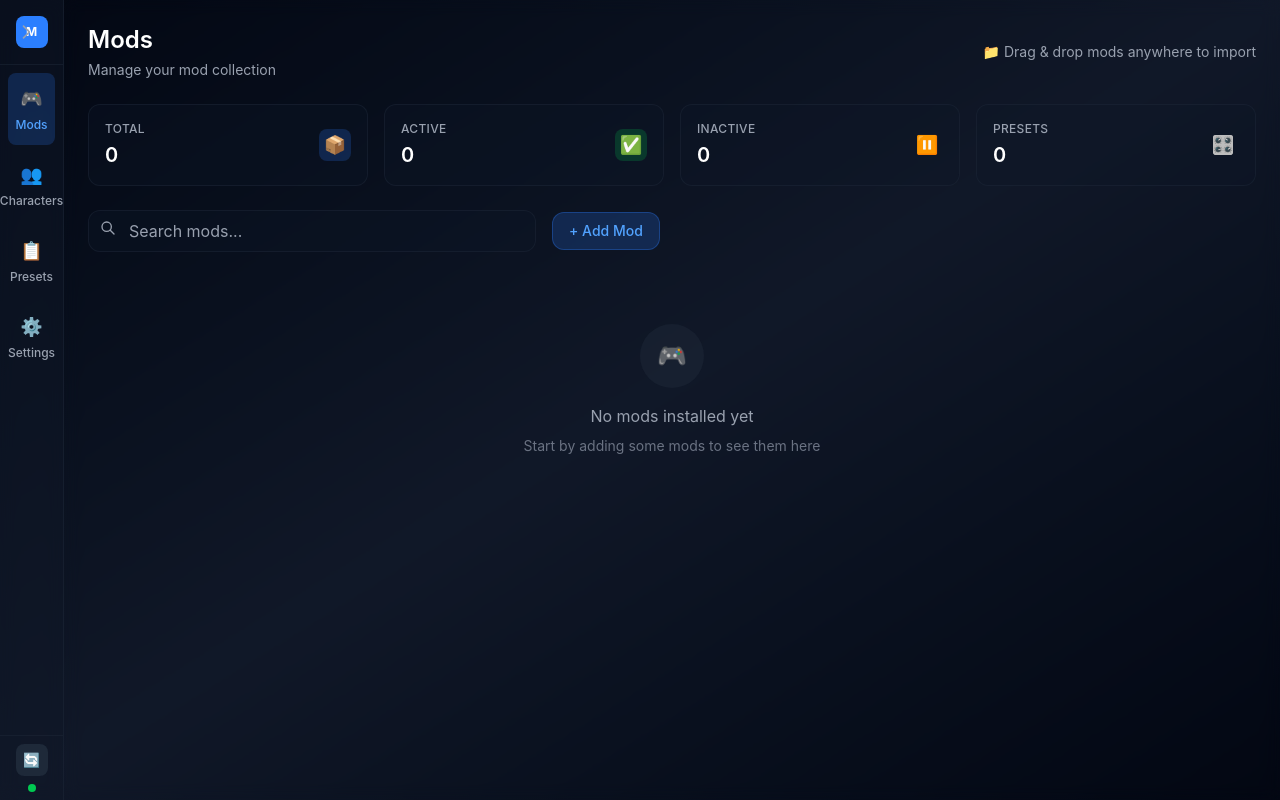
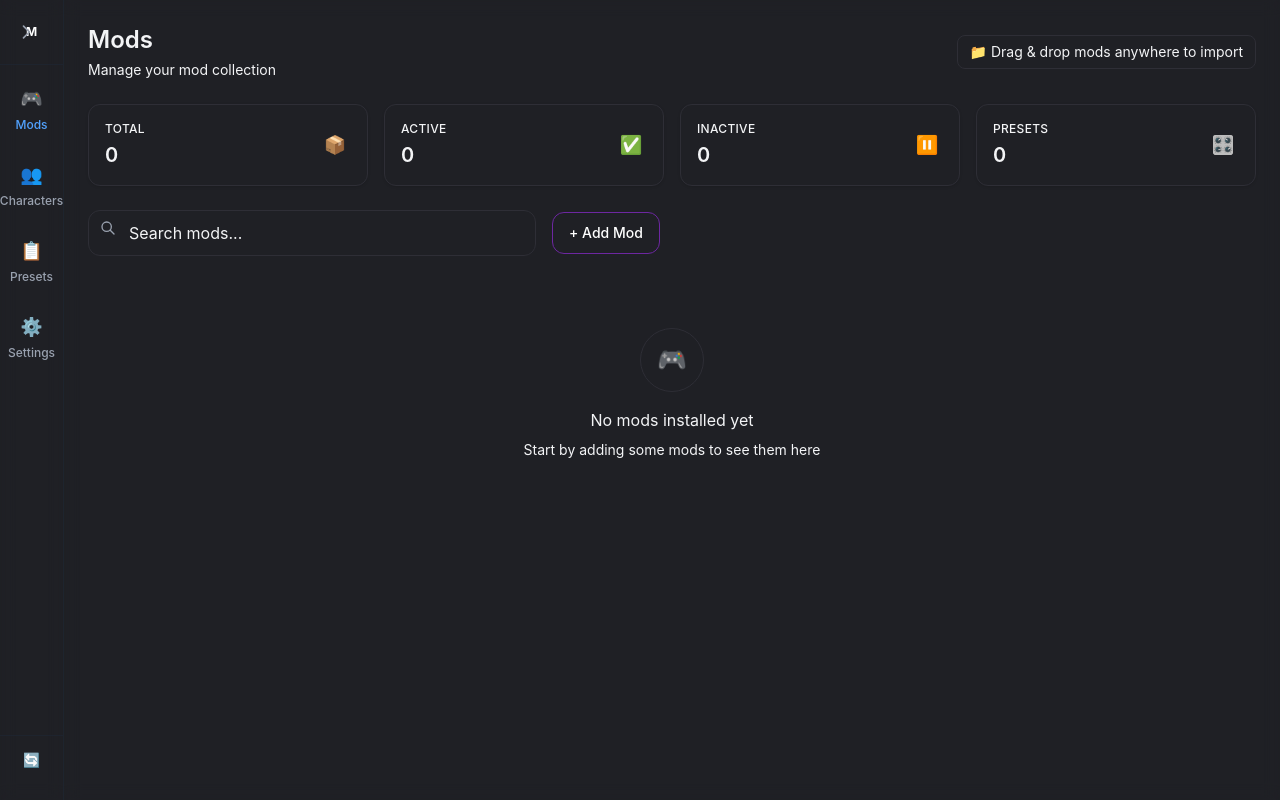
Before and after one commit to RynxPro/aether-manager, a React (Vite) app: page / in a window 1280 px wide. Built offline with nearby package versions, Linux system fonts and the light colour scheme.

Commit message:
removed the gradient bg

```diff
--- a/package.json
+++ b/package.json
@@ -14,6 +14,7 @@
     "@tauri-apps/api": "^2.8.0",
     "@tauri-apps/plugin-dialog": "^2.4.0",
     "@tauri-apps/plugin-opener": "^2",
+    "framer-motion": "^12.23.12",
     "react": "^19.1.0",
     "react-dom": "^19.1.0",
     "tailwindcss": "^4.1.13"
--- a/src/App.css
+++ b/src/App.css
@@ -7,7 +7,14 @@
   font-weight: 400;
 
   color: #f6f6f6;
-  background-color: #0a0a0a;
+
+  --bg: #1f2025; /* main app background */
+  --surface: #303035; /* cards / panels */
+  --accent: #6d27a1; /* main purple */
+  --accent-bright: #ca5fff; /* bright purple for strong CTAs (use sparingly) */
+  --text: #f3f4f6; /* primary text (near white) */
+  --text-muted: #9ca3af; /* secondary / helper text */
+  --border: #2e2e36; /* subtle divider / stroke */
 
   font-synthesis: none;
   text-rendering: optimizeLegibility;
@@ -18,16 +25,24 @@
 
 * {
   box-sizing: border-box;
+  background: none !important;
+  background-image: none !important;
+  background-color: transparent !important;
 }
 
 body {
   margin: 0;
   padding: 0;
-  background-color: #0a0a0a;
-  color: #f6f6f6;
+  background: var(--bg) !important;
+  color: var(--text);
+  background-image: none !important;
+  background-color: var(--bg) !important;
+  -webkit-print-color-adjust: exact;
+  print-color-adjust: exact;
 }
 
 #root {
   height: 100vh;
   width: 100vw;
+  background-color: var(--bg);
 }
--- a/src/pages/CharacterModPage.tsx
+++ b/src/pages/CharacterModPage.tsx
@@ -12,11 +12,11 @@ const CharacterModPage: React.FC<CharacterModPageProps> = ({
   characterId,
   onBack,
 }) => {
-  const { mods, loading, error, toggleModActive } = useMods();
+  const { mods, loading, error, toggleModActive, deleteMod } = useMods();
   const { characters } = useCharacters();
 
   // Filter mods for this specific character
-  const characterMods = mods.filter(mod => mod.character === characterId);
+  const characterMods = mods?.filter(mod => mod.character === characterId) || [];
 
   // Find character data
   const character = characters.find(c => c.id === characterId) || {
@@ -27,11 +27,21 @@ const CharacterModPage: React.FC<CharacterModPageProps> = ({
     activeMods: 0
   };
 
-  const handleToggleActive = async (id: string) => {
+  const handleToggleActive = async (modId: string) => {
     try {
-      await toggleModActive(id);
-    } catch (error) {
-      console.error('Failed to toggle mod:', error);
+      await toggleModActive(modId);
+    } catch (err) {
+      console.error('Failed to toggle mod active state:', err);
+    }
+  };
+
+  const handleDelete = async (modId: string) => {
+    if (window.confirm('Are you sure you want to delete this mod? This action cannot be undone.')) {
+      try {
+        await deleteMod(modId);
+      } catch (err) {
+        console.error('Failed to delete mod:', err);
+      }
     }
   };
 
@@ -138,6 +148,7 @@ const CharacterModPage: React.FC<CharacterModPageProps> = ({
               key={mod.id}
               mod={mod}
               onToggleActive={handleToggleActive}
+              onDelete={handleDelete}
             />
           ))}
         </div>
--- a/src/pages/DashboardPage.tsx
+++ b/src/pages/DashboardPage.tsx
@@ -8,19 +8,24 @@ interface StatsCardProps {
   title: string;
   value: number;
   icon: string;
-  color: string;
 }
 
-const StatsCard: React.FC<StatsCardProps> = ({ title, value, icon, color }) => {
+const StatsCard: React.FC<StatsCardProps> = ({ title, value, icon }) => {
   return (
-    <div className="bg-gray-900/30 backdrop-blur-sm rounded-xl p-4 border border-gray-800/50 hover:border-gray-700/50 hover:bg-gray-900/50 transition-all duration-300">
+    <div className="bg-[var(--surface)] rounded-xl p-4 border border-[var(--border)] hover:border-[var(--accent)] transition-all duration-200 shadow-sm">
       <div className="flex items-center justify-between">
         <div>
-          <h3 className="text-gray-400 text-xs font-medium uppercase tracking-wide">{title}</h3>
-          <p className="text-xl font-semibold text-white mt-1">{value}</p>
+          <h3 className="text-[var(--muted)] text-xs font-medium uppercase tracking-wide">
+            {title}
+          </h3>
+          <p className="text-xl font-semibold text-[var(--text)] mt-1">
+            {value}
+          </p>
         </div>
-        <div className={`w-8 h-8 rounded-lg ${color}/20 flex items-center justify-center`}>
-          <span className="text-lg">{icon}</span>
+        <div
+          className={`w-8 h-8 rounded-lg bg-[var(--accent-weak)] flex items-center justify-center`}
+        >
+          <span className="text-lg text-[var(--accent)]">{icon}</span>
         </div>
       </div>
     </div>
@@ -28,7 +33,13 @@ const StatsCard: React.FC<StatsCardProps> = ({ title, value, icon, color }) => {
 };
 
 const DashboardPage: React.FC = () => {
-  const { mods, loading: modsLoading, toggleModActive, deleteMod, fetchMods } = useMods();
+  const {
+    mods,
+    loading: modsLoading,
+    toggleModActive,
+    deleteMod,
+    fetchMods,
+  } = useMods();
   const { stats, loading: statsLoading, fetchStats } = useStats();
   const [showInstallDialog, setShowInstallDialog] = useState(false);
 
@@ -43,7 +54,7 @@ const DashboardPage: React.FC = () => {
       await fetchMods(); // Refresh the mods list
       await fetchStats(); // Refresh stats after deleting mod
     } catch (error) {
-      console.error('Failed to delete mod:', error);
+      console.error("Failed to delete mod:", error);
     }
   };
 
@@ -53,17 +64,21 @@ const DashboardPage: React.FC = () => {
   };
 
   return (
-    <div className="p-6">
+    <div className="p-6 bg-[var(--bg)] min-h-screen">
       <div className="mb-6">
         <div className="flex items-center justify-between">
           <div>
-            <h1 className="text-2xl font-semibold text-white mb-1">Mods</h1>
-            <p className="text-gray-400 text-sm">
+            <h1 className="text-2xl font-semibold text-[var(--text)] mb-1">
+              Mods
+            </h1>
+            <p className="text-[var(--muted)] text-sm">
               Manage your mod collection
             </p>
           </div>
-          <div className="flex items-center space-x-2 text-sm text-gray-400">
-            <span>📁 Drag & drop mods anywhere to import</span>
+          <div className="flex items-center space-x-2 text-sm text-[var(--muted)]">
+            <span className="bg-[var(--surface)] px-3 py-1.5 rounded-lg border border-[var(--border)]">
+              📁 Drag & drop mods anywhere to import
+            </span>
           </div>
         </div>
       </div>
@@ -74,25 +89,21 @@ const DashboardPage: React.FC = () => {
           title="Total"
           value={statsLoading ? 0 : stats.installedMods}
           icon="📦"
-          color="bg-blue-500"
         />
         <StatsCard
           title="Active"
           value={statsLoading ? 0 : stats.activeMods}
           icon="✅"
-          color="bg-green-500"
         />
         <StatsCard
           title="Inactive"
           value={statsLoading ? 0 : stats.inactiveMods}
           icon="⏸️"
-          color="bg-yellow-500"
         />
         <StatsCard
           title="Presets"
           value={statsLoading ? 0 : stats.presets}
           icon="🎛️"
-          color="bg-purple-500"
         />
       </div>
 
@@ -103,7 +114,7 @@ const DashboardPage: React.FC = () => {
             <input
               type="text"
               placeholder="Search mods..."
-              className="w-full px-4 py-2 pl-10 bg-gray-900/30 backdrop-blur-sm border border-gray-800/50 rounded-xl text-white placeholder-gray-400 focus:outline-none focus:border-blue-500/50"
+              className="w-full px-4 py-2.5 pl-10 bg-[var(--surface)] border border-[var(--border)] rounded-xl text-[var(--text)] placeholder-[var(--muted)] focus:outline-none focus:border-[var(--accent)] focus:ring-1 focus:ring-[var(--accent-weak)] transition-colors"
             />
             <svg
               className="absolute left-3 top-2.5 w-4 h-4 text-gray-400"
@@ -121,7 +132,7 @@ const DashboardPage: React.FC = () => {
           </div>
           <button
             onClick={() => setShowInstallDialog(true)}
-            className="px-4 py-2 bg-blue-500/20 hover:bg-blue-500/30 text-blue-400 rounded-xl font-medium text-sm transition-all duration-200 border border-blue-500/30"
+            className="px-4 py-2.5 bg-[var(--accent)] hover:bg-[var(--accent-hover)] text-white rounded-xl font-medium text-sm transition-all duration-200 border border-[var(--accent)] hover:shadow-[0_0_0_4px_var(--accent-weak)]"
           >
             + Add Mod
           </button>
@@ -131,8 +142,8 @@ const DashboardPage: React.FC = () => {
       {/* Mods Grid */}
       {modsLoading ? (
         <div className="text-center py-12">
-          <div className="w-8 h-8 border-4 border-blue-500 border-t-transparent rounded-full animate-spin mx-auto mb-4"></div>
-          <p className="text-gray-400">Loading mods...</p>
+          <div className="w-8 h-8 border-4 border-[var(--accent)] border-t-transparent rounded-full animate-spin mx-auto mb-4"></div>
+          <p className="text-[var(--muted)]">Loading mods...</p>
         </div>
       ) : mods.length > 0 ? (
         <div className="grid grid-cols-2 md:grid-cols-3 lg:grid-cols-4 xl:grid-cols-5 2xl:grid-cols-6 gap-4">
@@ -147,11 +158,11 @@ const DashboardPage: React.FC = () => {
         </div>
       ) : (
         <div className="text-center py-12">
-          <div className="w-16 h-16 bg-gray-800/50 rounded-full flex items-center justify-center mx-auto mb-4">
+          <div className="w-16 h-16 bg-[var(--surface)] rounded-full flex items-center justify-center mx-auto mb-4 border border-[var(--border)]">
             <span className="text-2xl">🎮</span>
           </div>
-          <p className="text-gray-400 mb-2">No mods installed yet</p>
-          <p className="text-gray-500 text-sm">
+          <p className="text-[var(--muted)] mb-2">No mods installed yet</p>
+          <p className="text-[var(--muted)] text-sm">
             Start by adding some mods to see them here
           </p>
         </div>
```
Also changed, not shown: 1 other file (tests, documents, lock files or other folders).
